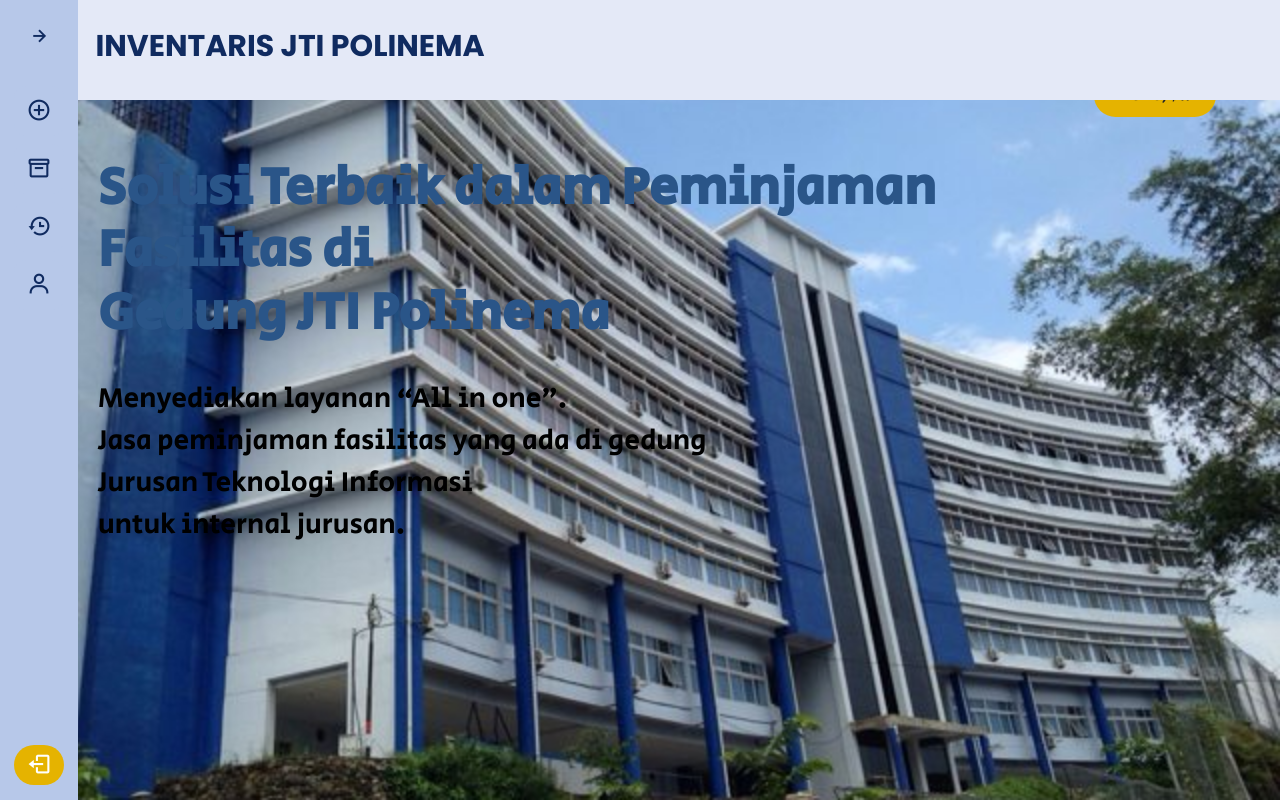
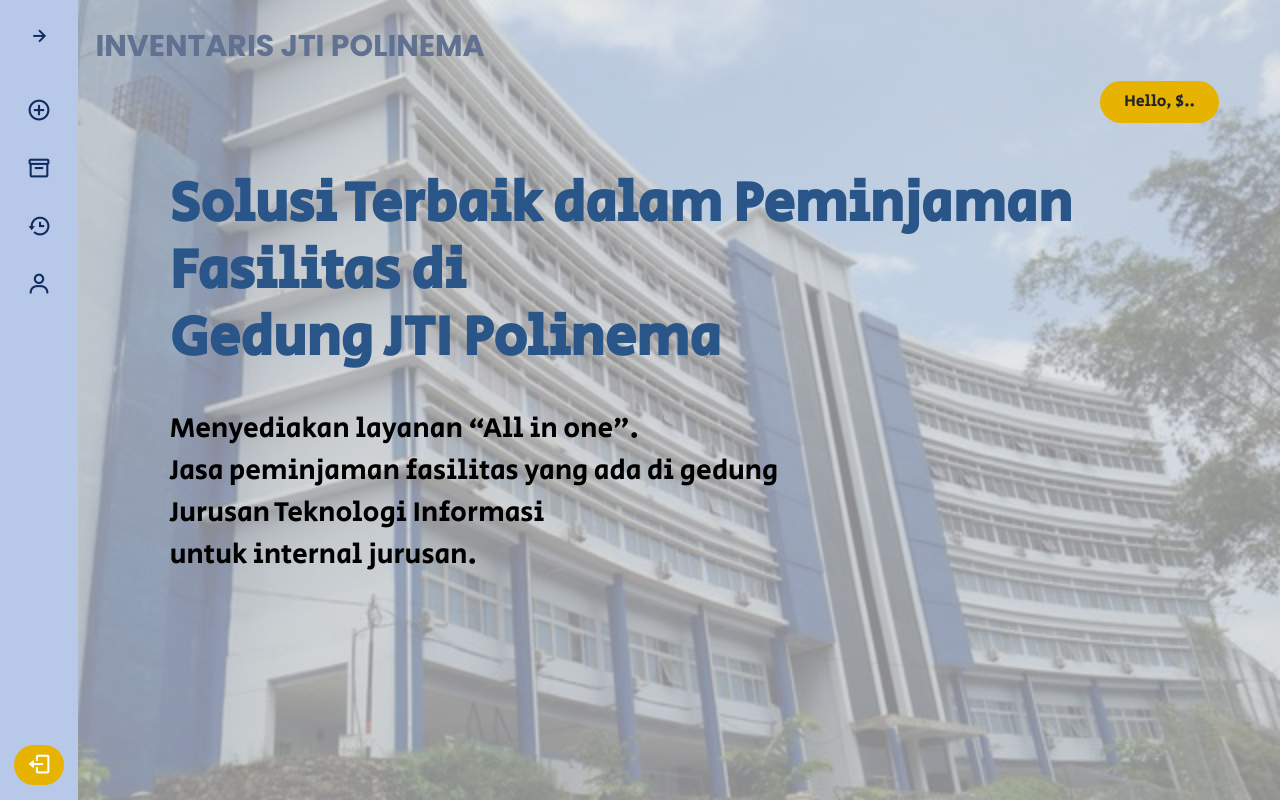
Before and after one commit to Gin-Arata/pasrahTeam-inventory2G, a PHP site: page /pasrahTeam-inventory2G/user in a window 1280 px wide. Run offline with PHP 8.4, Linux system fonts and the light colour scheme; data that the repository does not hold is empty; some libraries are stand-ins or nearby versions.

Commit message:
Update..

```diff
--- a/app/view/template/headerUser.php
+++ b/app/view/template/headerUser.php
@@ -16,7 +16,7 @@
   <!-- CSS Bootstrap -->
   <link rel="stylesheet" href="https://maxcdn.bootstrapcdn.com/bootstrap/4.0.0/css/bootstrap.min.css">
   <link rel="stylesheet" href="https://cdn.datatables.net/1.13.7/css/dataTables.bootstrap5.min.css">
-  <link rel="stylesheet" href="Sidebar.css">
+  <link rel="stylesheet" href="https://cdnjs.cloudflare.com/ajax/libs/font-awesome/4.7.0/css/font-awesome.min.css">
   <!-- Boxicons CDN Link -->
   <link href='https://unpkg.com/boxicons@2.0.7/css/boxicons.min.css' rel='stylesheet'>
   <link href="https://fonts.googleapis.com/css2?family=Secular+One&display=swap" rel="stylesheet">
@@ -73,7 +73,7 @@
       </ul>
     </div>
     <section class="home-section">
-      <a href="<?= BASEURL ?>/user/index">
+      <a href="<?= BASEURL2 ?>/user/index">
         <div class="text">INVENTARIS JTI POLINEMA</div>
       </a>
     </section>
--- a/app/view/user/formPeminjaman.php
+++ b/app/view/user/formPeminjaman.php
@@ -1,5 +1,5 @@
 <link rel="stylesheet" href="<?= BASEURL; ?>/css/user/userFormulir.css">
-<section class="home-section" style="background-color:transparent; margin-top:7%; box-shadow:none;">
+<section class="home-section" style="background-color:transparent; margin-top:6rem; box-shadow:none;">
     <!-- <div class="wrapper-text">
         <div class="text">Menu</div>
     </div> -->
--- a/app/view/user/index.php
+++ b/app/view/user/index.php
@@ -1,18 +1,10 @@
 <link rel="stylesheet" href="<?= BASEURL; ?>/css/user/userIndex.css">
-<!-- <section class="home-section-home">
-    <a href="<?= BASEURL ?>/user/index">
-        <div class="text">INVENTARIS JTI POLINEMA</div>
-</section> -->
-<!-- <section class="home-section-home"> -->
-<!-- <div class="wrapper-text">
-            <div class="text"> </div>
-        </div> -->
+<section class="home-section">
     <div class="wrapper">
         <div class="ml-4">
             <div class="main">
                 <div class="hello-user">Hello, <?php echo '$..'; ?></div>
                 <!-- <div class=""> -->
-
                 <h3>Solusi Terbaik dalam Peminjaman<br>Fasilitas di <br> Gedung JTI Polinema</h3>
                 <p>Menyediakan layanan “All in one”.<br>
                     Jasa peminjaman fasilitas yang ada di gedung<br>
--- a/app/view/user/menuPeminjaman.php
+++ b/app/view/user/menuPeminjaman.php
@@ -1,6 +1,6 @@
 <link rel="stylesheet" href="<?= BASEURL; ?>/css/user/userMenuAjukan.css">
 <link rel="stylesheet" href="https://cdnjs.cloudflare.com/ajax/libs/font-awesome/4.7.0/css/font-awesome.min.css">
-<section class="home-section" style="background-color:transparent; margin-top:7%; box-shadow:none;">
+<section class="home-section" style="background-color:transparent; margin-top:6rem; box-shadow:none;">
     <!-- <div class="wrapper-text">
         <div class="text">Menu</div>
     </div> -->
@@ -11,6 +11,7 @@
             <form class="example mr-3 mb-4" action="action_page.php">
                 <input type="text" placeholder="Search.." name="cariBarang">
                 <button type="submit" name="buttonCariBarang"><i class="fa fa-search"></i></button>
+                <div class="table-responsive">
                     <table id="tabelPilihBarang" class="table table-striped mt-3" style="width:100%">
                         <thead>
                             <tr>
@@ -33,6 +34,7 @@
                             </tr>
                         </tbody>
                     </table>
+                </div>
             </form>
             <form class="example mb-4" action="action_page.php">
                 <button type="button" class="btn btn-dark button-container button-next" name="status" value="next">
--- a/app/view/user/menuPengembalian.php
+++ b/app/view/user/menuPengembalian.php
@@ -1,6 +1,5 @@
 <link rel="stylesheet" href="<?= BASEURL; ?>/css/user/userFormulir.css">
-
-<section class="home-section" style="background-color:transparent; margin-top:7%; box-shadow:none;">
+<section class="home-section" style="background-color:transparent; margin-top:6rem; box-shadow:none;">
     <!-- <div class="wrapper-text">
         <div class="text">Menu</div>
     </div> -->
@@ -56,7 +55,7 @@
                         </div>
                     </div>
                     <div class="d-flex justify-content-center mt-3">
-                        <button type="submit" class="btn btn-dark">Dark</button>
+                        <button type="submit" class="btn btn-dark">Submit</button>
                     </div>
                     <!-- <div class="input-group mb-3 d-flex align-items-center justify-content-center">
                              <input type="submit" class="btn btn-primary flex-grow-1 ms-3" value="Login" title="Login Now">
--- a/public/css/user/userIndex.css
+++ b/public/css/user/userIndex.css
@@ -5,26 +5,24 @@ body {
     background-size: cover;
 }
 
-.home-section-home {
+.home-section {
     /* margin: 5rem; */
-    background-color: hsla(0, 0%, 85%, 0.7);
+    background-color: hsla(0, 0%, 85%, 0.4);
     min-height: 100vh;
+    max-height: 1000vh;
 }
-
 
 .wrapper {
     display: flex;
     flex-flow: row wrap;
     /* text-align: center; */
-    padding: 10px;
-    margin: 10px;
+    margin: 20px;
     /* margin: 5rem; */
     padding: 5%;
     /* margin: 1%; */
     flex: 1 100%;
     border-radius: 10px;
 }
-
 
 .wrapper>.main {
     margin-left: 19%;
@@ -51,7 +49,7 @@ body {
     padding-bottom: 3%;
     font-family: 'Secular One', sans-serif;
     font-weight: bolder;
-    font-size: 3.25em;
+    font-size: 3.5em;
     /* font-size: 4.7vw;  */
     color: #2A5588;
     align: left;
@@ -77,7 +75,8 @@ body {
 }
 
 .text {
-    display: inline-block;
+    /* display: inline-block; */
+    display: none;
 }
 
 @media all and (min-width:800px) {
--- a/public/css/user/userMenuAjukan.css
+++ b/public/css/user/userMenuAjukan.css
@@ -70,3 +70,8 @@ form {
 a {
     color: white;
 }
+
+a:hover,
+a:focus {
+    color: white;
+}
```
Also changed, not shown: public/css/user/userFormulir.css (+6 -28 lines). Lines whose indentation alone changed are shown as unchanged.
